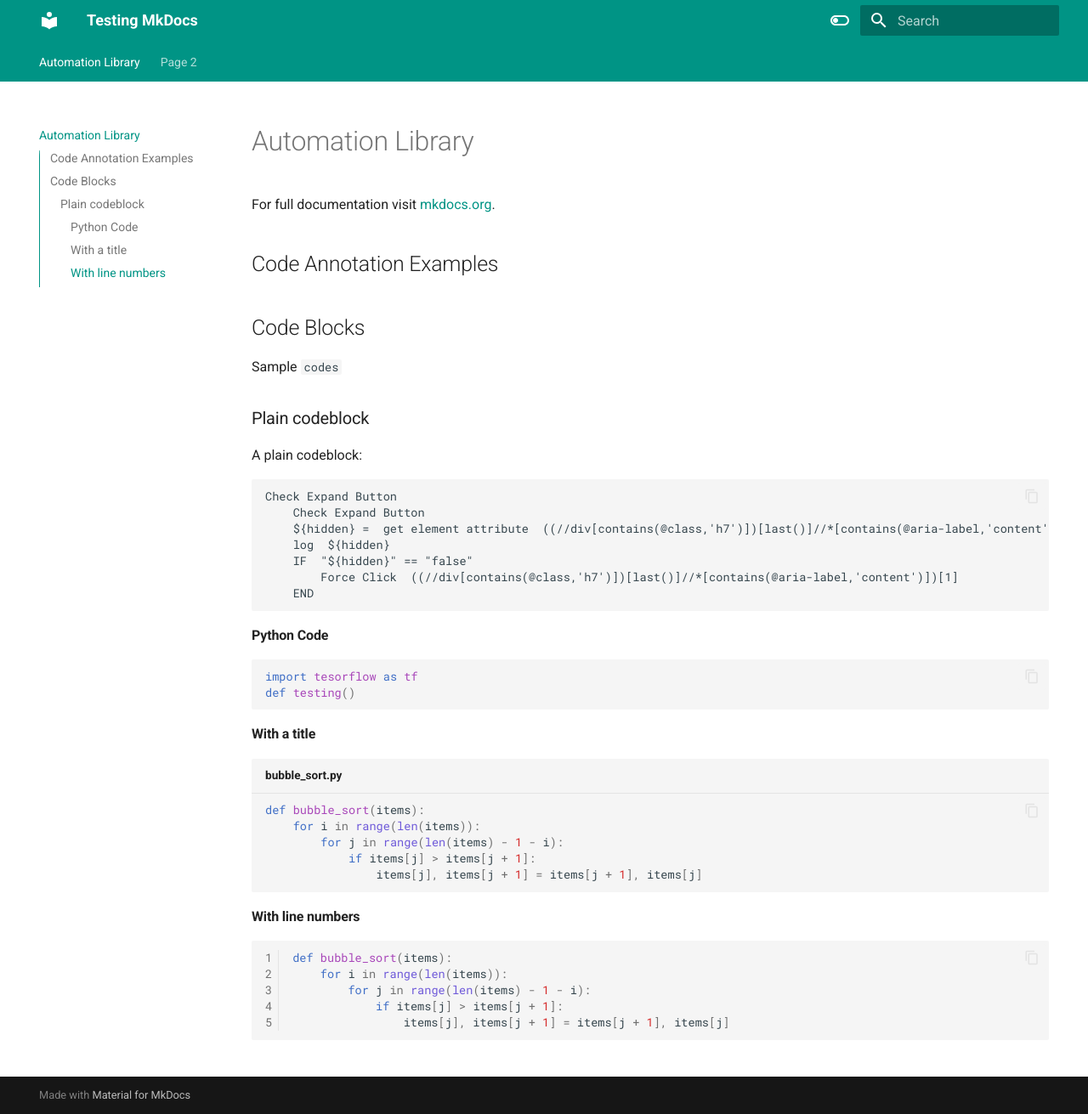
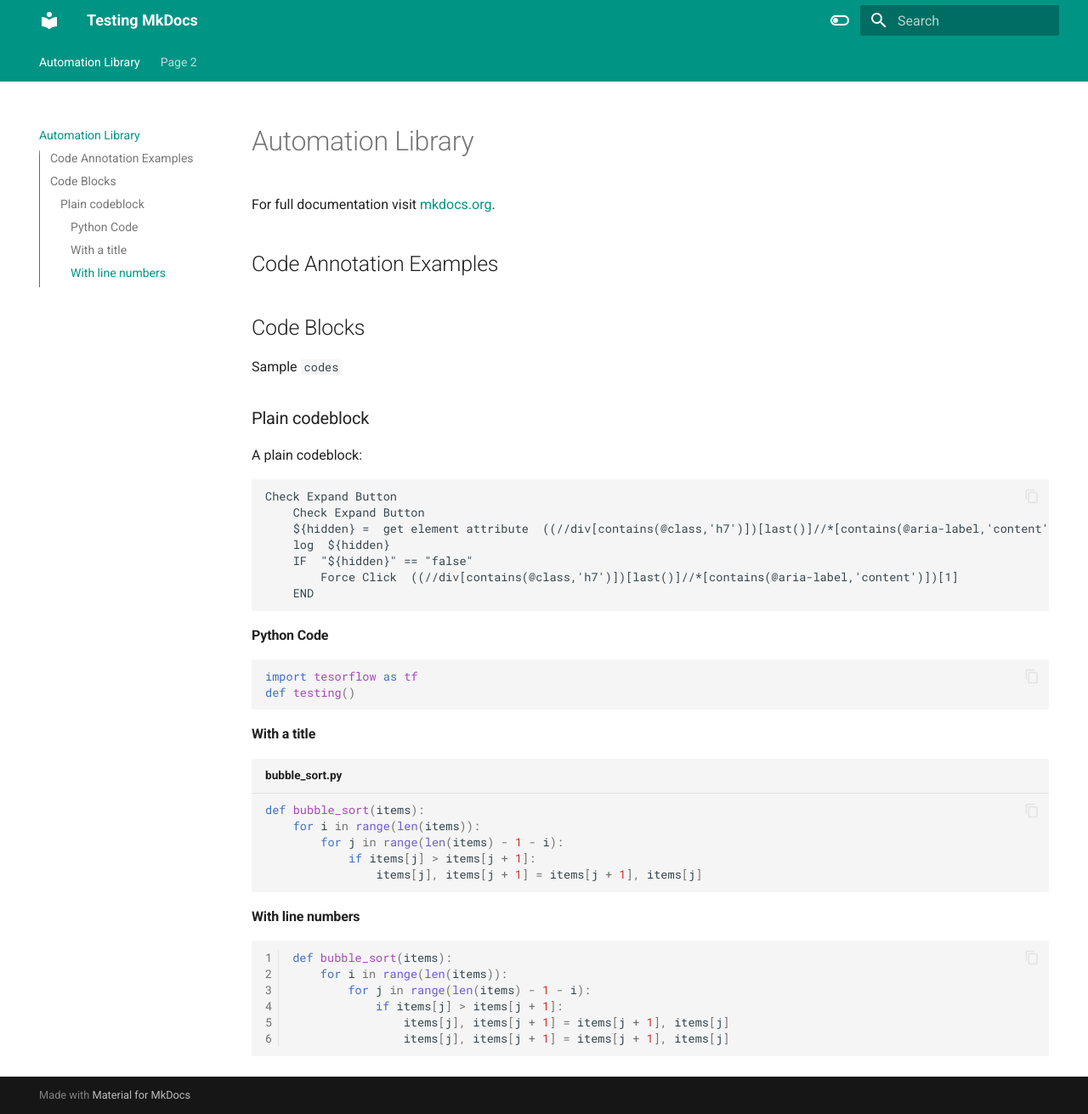
Before and after one commit to IHJS241008/mkdocs-testing, an MkDocs documentation site: the page built from docs/index.md, in a window 1280 px wide and 1311 px high. Shown: the whole window at 85% size. Built offline with MkDocs 1.6.1 and Material for MkDocs 9.7.7, drawn with Linux system fonts in a browser that asks for light colours.

Commit message:
$2nd commit

````diff
--- a/docs/index.md
+++ b/docs/index.md
@@ -49,4 +49,5 @@ def bubble_sort(items):
         for j in range(len(items) - 1 - i):
             if items[j] > items[j + 1]:
                 items[j], items[j + 1] = items[j + 1], items[j]
+                items[j], items[j + 1] = items[j + 1], items[j]
 ```
````
